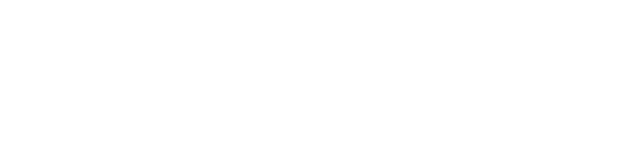
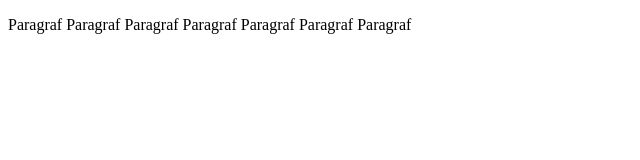
Before and after one commit to apsanusantara/git-test-4, a plain HTML site: page index.html in a window 1280 px wide. Shown: the whole page, without its empty margins (0-640 px from the left). Drawn offline with Linux system fonts and the light colour scheme.

Commit message:
Menambah paragraf

```diff
--- a/index.html
+++ b/index.html
@@ -5,6 +5,7 @@
     <meta http-equiv="X-UA-Compatible" content="IE=edge">
     <meta name="viewport" content="width=device-width, initial-scale=1.0">
     <title>Git Test 4</title>
+    <p>Paragraf Paragraf Paragraf Paragraf Paragraf Paragraf Paragraf </p>
 </head>
 <body>
 
```
